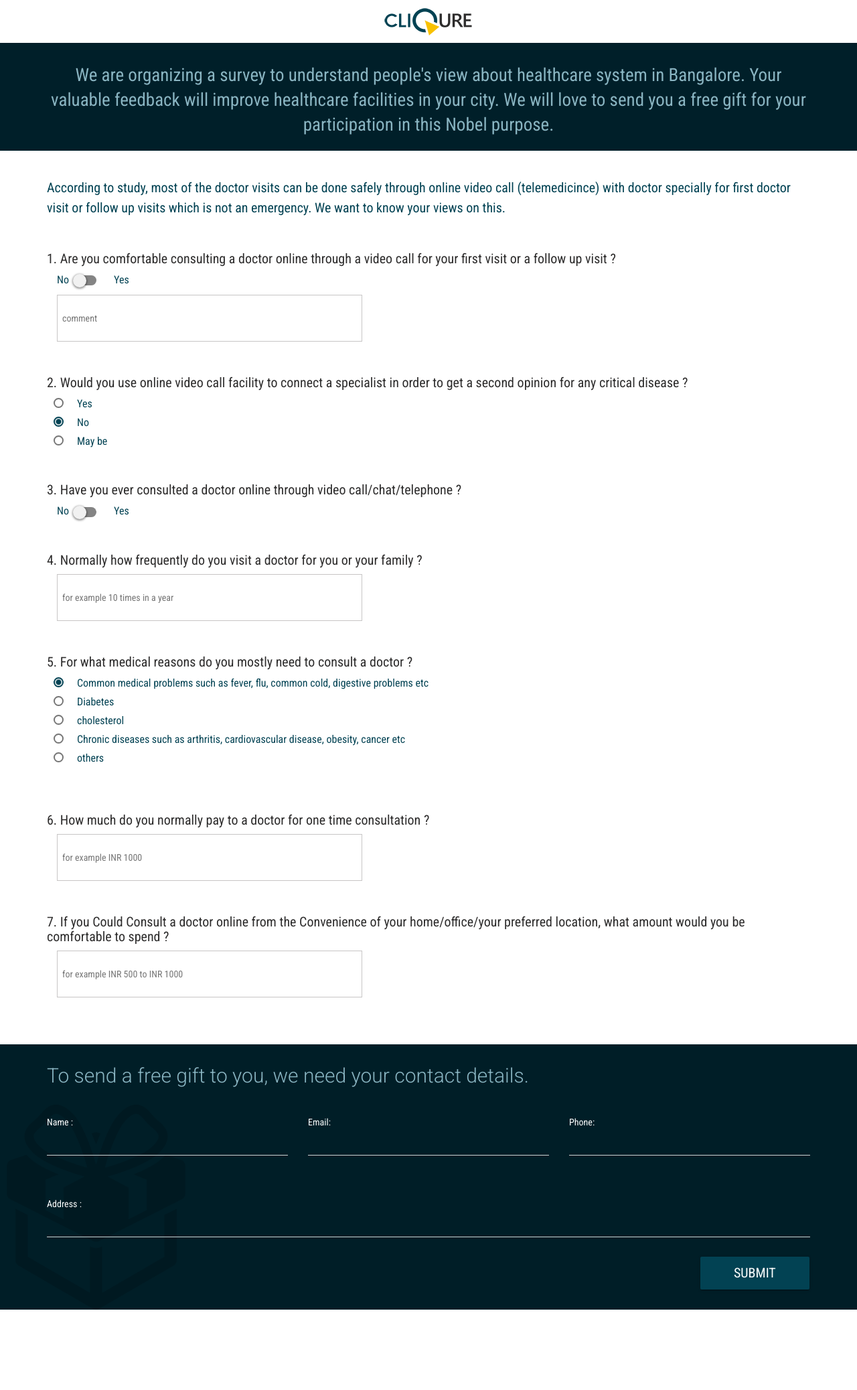
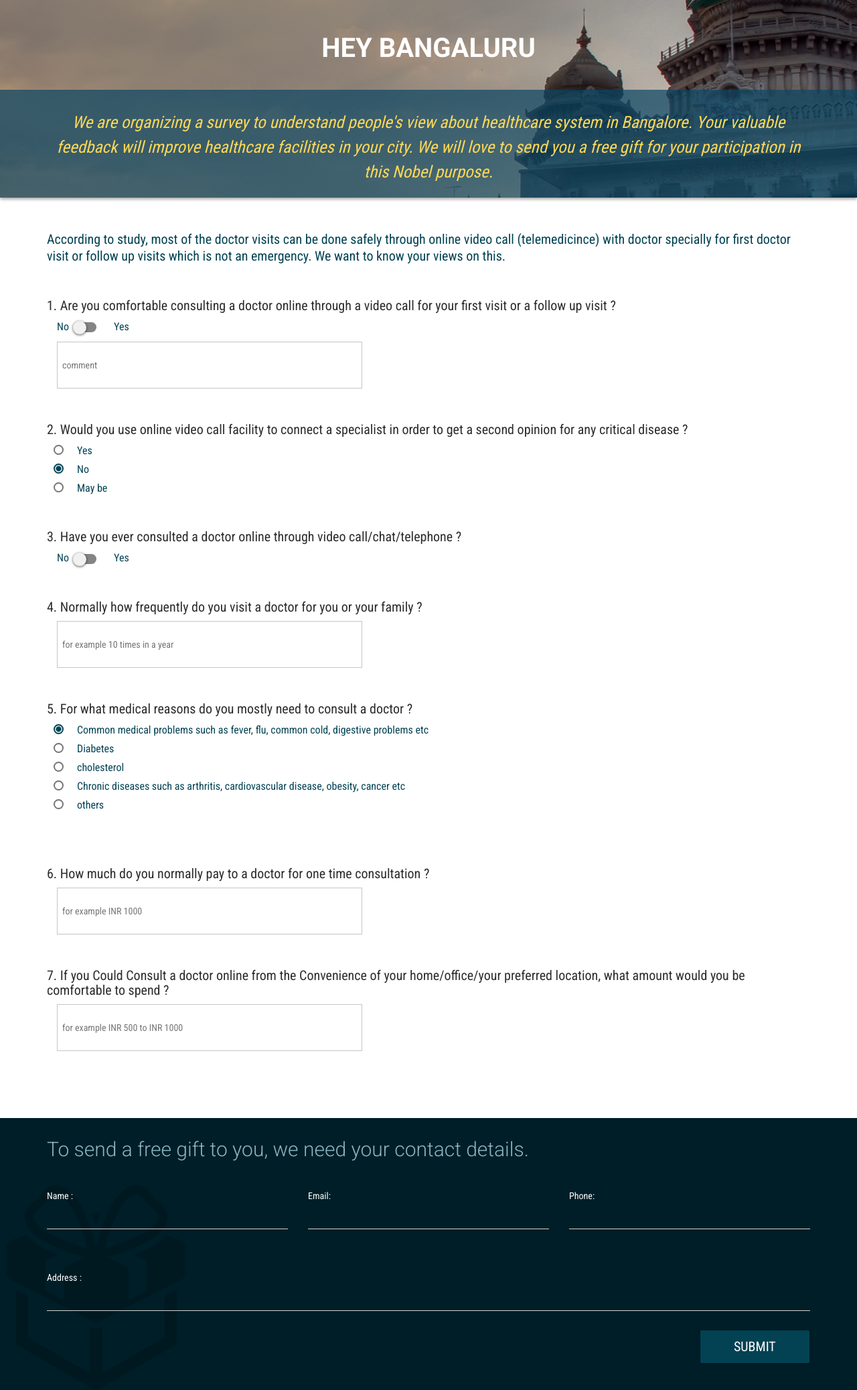
Before and after one commit to rajuappsbee/survey, a PHP site: page / in a window 1280 px wide. Shown: the whole page at 67% size. Before the commit the page ends 1955 px from the top, so only its background shows below. Run offline with PHP 8.4, Linux system fonts and the light colour scheme; some libraries are stand-ins or nearby versions.

Commit message:
initial commit

```diff
--- a/css/style.css
+++ b/css/style.css
@@ -2,19 +2,19 @@
 /* CSS Document */
 *{ margin:0; padding:0;}
 body{ background:#fff;font-family: 'Roboto Condensed', sans-serif;}
-.clr20{ clear: both; height:20px;}
+.clr20{ clear: both; height:30px;}
 .qa_page label{ padding-right:30px;}
 .left_15{ margin-left:15px;}
-.header{ width:100%; padding:10px 0; background:#fff; box-shadow:#999 0 2px 5px; text-align:center;}
+.header{ width:100%; padding:0; box-shadow:#999 0 2px 5px; text-align:center; background:url(../img/banglore.jpg) center -298px no-repeat;}
 .qa_page h2{ font-size:20px; margin-top:50px; color:#2d2c2c;font-family: 'Roboto Condensed', sans-serif; font-weight:normal;}
-.aq_top h1{ color:#8ab5c2; font-size: 27px;font-family: 'Roboto Condensed', sans-serif; font-weight:normal; line-height:37px; text-align:center;}
+.aq_top h1{ color:#FDD857; font-size: 25px; font-style: italic; font-family: 'Roboto Condensed', sans-serif; font-weight:normal; line-height:37px; text-align:center;}
 .container-fixed {  margin: 0 auto;  max-width: 1000px;}
 .btn_1{ background:#024253 !important; color:#fff !important;padding: 10px 50px; font-size: 20px;margin-left: 20px;}
 .footer{ background:#001e27 url(../img/gift2.png)10px bottom no-repeat;}
-.aq_top{ background:#001f29; padding:10px;}
+.aq_top{ background:rgba(10, 71, 100, 0.7); padding:10px;}
 .footer input{ color:#fff; font-weight:normal; font-family:Arial, Helvetica, sans-serif;}
 .footer h2{ margin:0; padding:0; width:100%;  padding-top:30px; color:#8ab5c2;}
-.qa_page h1{ font-size:20px;font-family: 'Roboto Condensed', sans-serif; color:#024253; line-height:30px;}
+.qa_page h1{ font-size:20px;font-family: 'Roboto Condensed', sans-serif; color:#024253; line-height:25px;}
 .footer label{ color:#fff !important;}
 .custom_box{ padding:7px; border:#c7c5c5 solid 1px;margin-left:15px;width:40%; height:70px;}
 .otherans51{ padding:7px; border:#c7c5c5 solid 1px; width:40%; margin-left:15px; height:70px;}
@@ -31,3 +31,4 @@ body{ background:#fff;font-family: 'Roboto Condensed', sans-serif;}
 .radio input[type="radio"]:checked ~ .circle, label.radio-inline input[type="radio"]:checked ~ .circle {    border-color: #024253;}
 .form-group.form-group-lg .checkbox label, .form-group.form-group-lg .radio label, .form-group.form-group-lg label {color: #024253;}
 .m_top{margin-top: 25px;}
+.hey_text{color: #fff; font-size: 40px; padding: 30px 0; font-weight: bold;}
--- a/index.php
+++ b/index.php
@@ -22,9 +22,10 @@
 <body>
     <div class="header">
     	<div class="container">
-        <a href="javascript:void(0);"><img src="img/logo.png" /></a>
+        <!--<a href="javascript:void(0);"><img src="img/logo.png" /></a>-->
+    		<h3 class="hey_text">HEY BANGALURU</h3>
         </div>
-    </div>
+
     <div class="aq_top">
     	<div class="container">
         <h1>
@@ -32,7 +33,7 @@
         </h1>
     </div>
     </div>
-
+    </div>
 
 
 <form name="serveyData" method="post" action="submitservey.php">
--- a/showanswers.php
+++ b/showanswers.php
@@ -36,7 +36,8 @@
     <body>
         <div class="header">
         	<div class="container">
-        		<a href="#"><img src="img/logo.png" /></a>
+            <!--<a href="javascript:void(0);"><img src="img/logo.png" /></a>-->
+            <h3 class="hey_text">HEY BANGALURU</h3>
           </div>
         </div>
 
--- a/submitservey.php
+++ b/submitservey.php
@@ -54,8 +54,9 @@
 <body>
     <div class="header">
       <div class="container">
-        <a href="#"><img src="img/logo.png" /></a>
-        </div>
+        <!--<a href="javascript:void(0);"><img src="img/logo.png" /></a>-->
+        <h3 class="hey_text">HEY BANGALURU</h3>
+      </div>
     </div>
 
   <div class="container-fixed qa_page">
```
Also changed, not shown: img/banglore.jpg (added).
